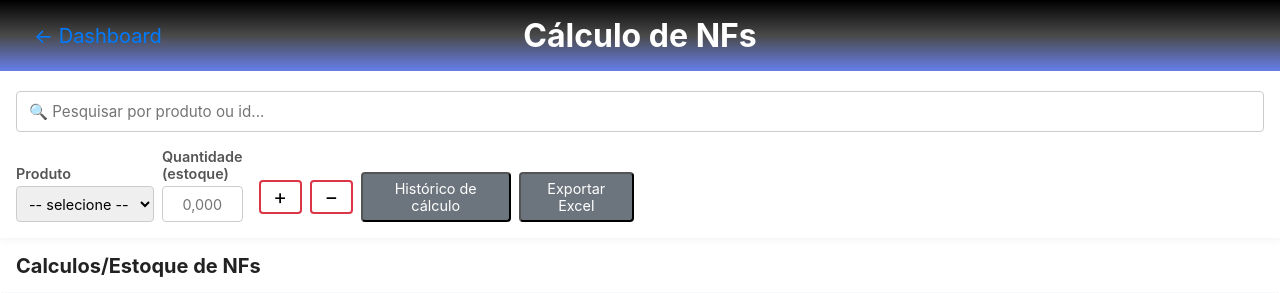
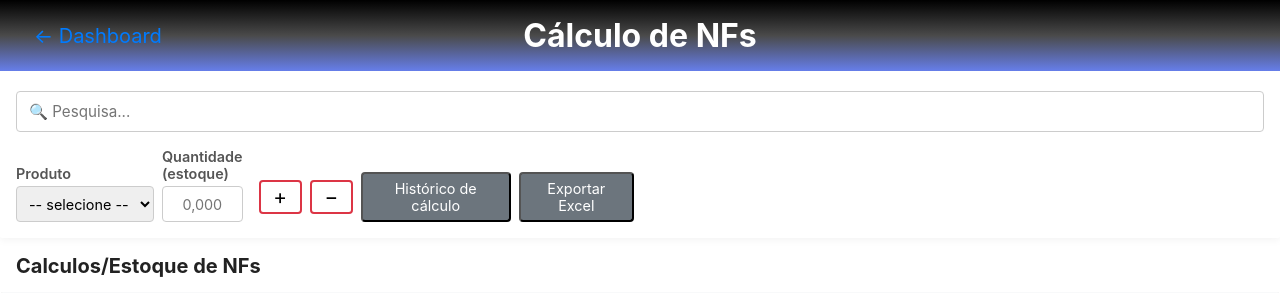
Before and after one commit to EloimColossette/Sistema-de-M-dio-Custo-Web, a Flask app: page /calculo_nfs/ in a window 1280 px wide. Shown: the top 293 px of the page. Run offline with Flask 3, Linux system fonts and the light colour scheme; the visitor is signed in with stand-in values (Sample User, id 1); data that the repository does not hold is empty; some libraries are stand-ins or nearby versions.

Commit message:
Atualizando o git

```diff
--- a/templates/calculo_nfs.html
+++ b/templates/calculo_nfs.html
@@ -21,7 +21,7 @@
         <!-- BARRA DE PESQUISA (dentro do card-add, acima do form) -->
         <div class="page-controls">
           <div class="search-container">
-            <input id="search_nf" type="text" placeholder="🔍 Pesquisar por produto ou id..." />
+            <input id="search_nf" type="text" placeholder="🔍 Pesquisa..." />
           </div>
         </div>
 
```
